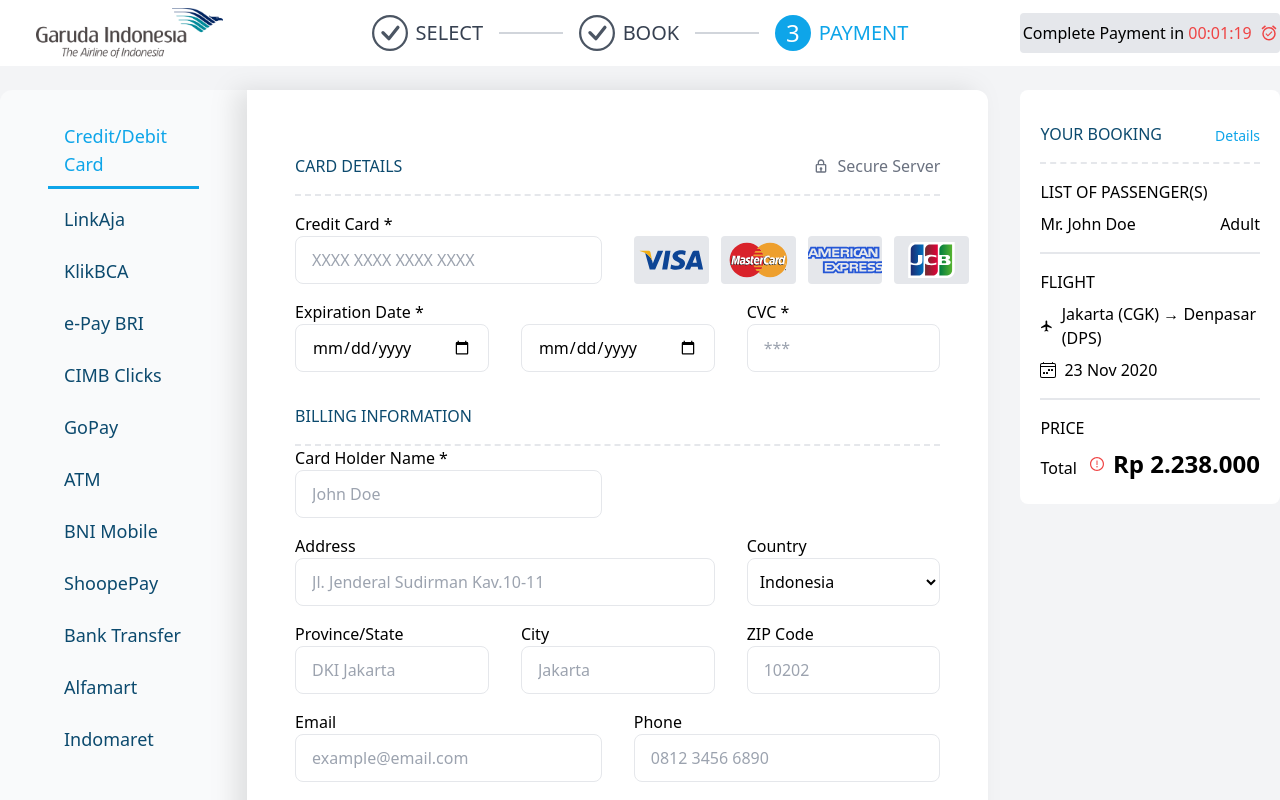
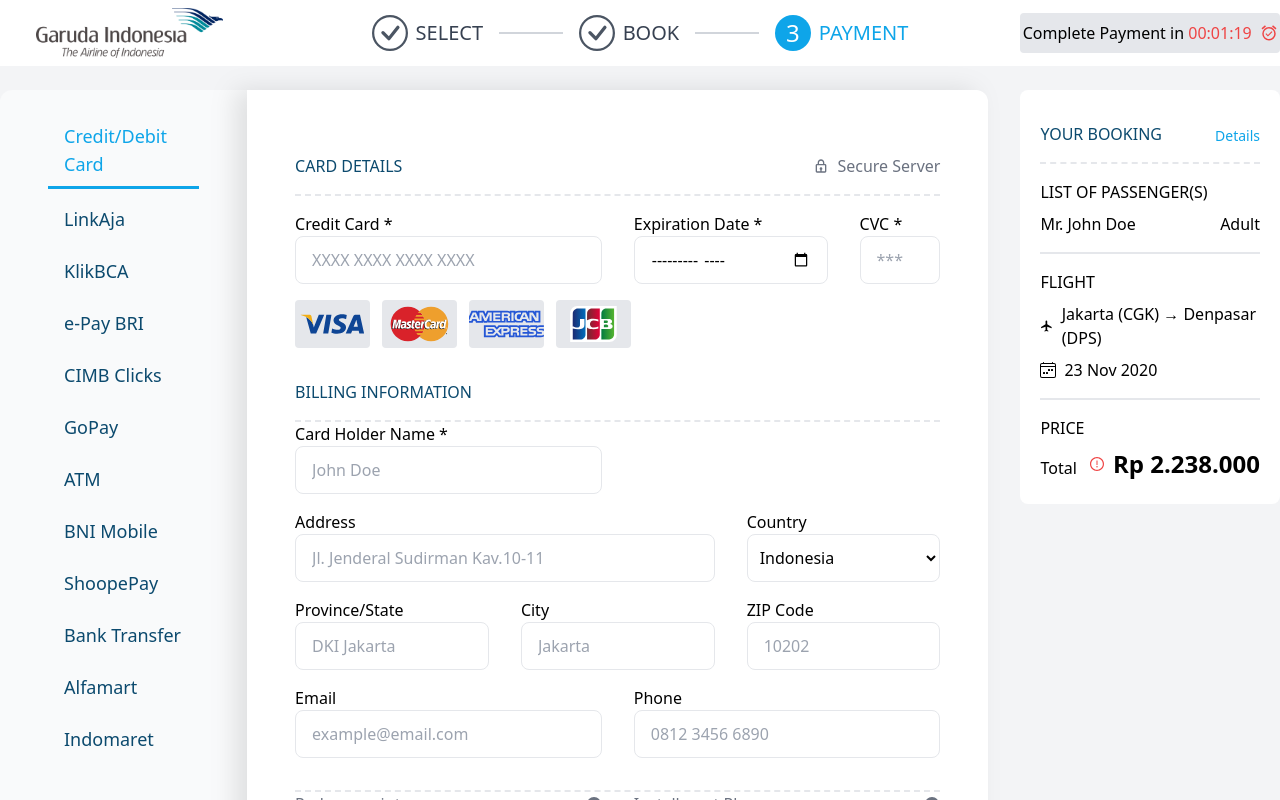
Before and after one commit to riolly/ati-test, a Next.js app: page / in a window 1280 px wide. Shown: the top 800 px of the page. Built offline with nearby package versions, Linux system fonts and the light colour scheme.

Commit message:
style: rearrange cc input layout

```diff
--- a/components/form.tsx
+++ b/components/form.tsx
@@ -118,7 +118,7 @@
 					<form onSubmit={handleSubmit(onSubmit)}>
 						<div className="grid grid-cols-6 gap-x-8 gap-y-4 child:w-full">
 							<Input
-								wrapperClassName="col-span-full lg:col-span-3"
+								wrapperClassName="col-span-full lg:col-span-3 order-0"
 								name="creditCard"
 								label="Credit Card"
 								type="text"
@@ -129,13 +129,34 @@
 								// onKeyUp={formatNumberOnKeyUp}
 								onKeyDown={formatNumber}
 							/>
-							<div className="col-span-full lg:col-span-3 ">
-								<label
+
+							<Input
+								wrapperClassName="col-span-3 lg:col-span-2 order-2"
+								name="expiredDate"
+								label="Expiration Date"
+								type="month"
+								placeholder="month/Year"
+								required
+							/>
+							<Input
+								wrapperClassName="col-span-3 lg:col-span-1 order-3"
+								name="cvc"
+								label="CVC"
+								type="text"
+								placeholder="***"
+								inputMode="numeric"
+								maxLength={3}
+								required
+								onKeyDown={formatNumber}
+							/>
+
+							<div className="col-span-full lg:col-span-3 order-1 lg:order-3">
+								{/* <label
 									htmlFor="paymentMethod"
 									className="hidden lg:block lg:invisible"
 								>
 									Payment methods
-								</label>
+								</label> */}
 								<div id="payment-methods" className="flex gap-3">
 									<PaymentMethodButton>
 										<Visa />
@@ -151,33 +172,6 @@
 									</PaymentMethodButton>
 								</div>
 							</div>
-
-							<Input
-								wrapperClassName="col-span-3 lg:col-span-2"
-								name="expiredMonth"
-								label="Expiration Date"
-								type="date"
-								placeholder="Month"
-								required
-							/>
-							<Input
-								wrapperClassName="col-span-3 lg:col-span-2"
-								name="expiredYear"
-								type="date"
-								placeholder="Year"
-								required
-							/>
-							<Input
-								wrapperClassName="col-span-full lg:col-span-2"
-								name="cvc"
-								label="CVC"
-								type="text"
-								placeholder="***"
-								maxLength={3}
-								inputMode="numeric"
-								required
-								onKeyDown={formatNumber}
-							/>
 						</div>
 
 						<Section title="Billing Information" />
```
